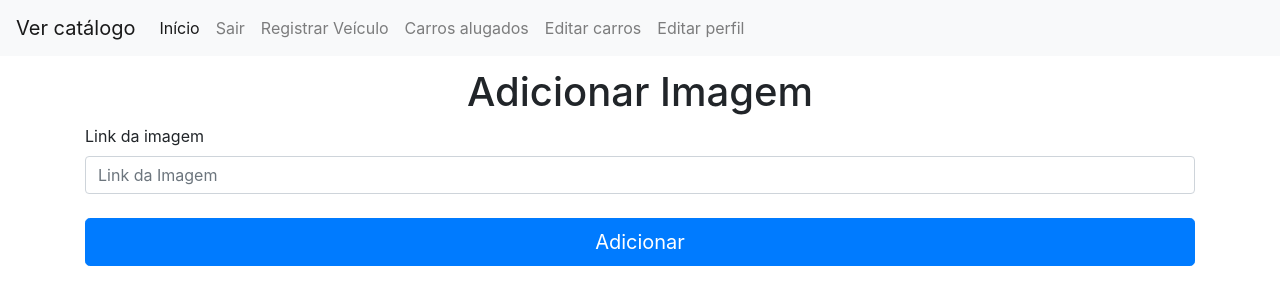
After one commit to HernaniSamuel/Locadora, a Flask app: page /adicionar_imagem/1 in a window 1280 px wide. The commit adds this page. Shown: the top 305 px of the page. Run offline with Flask 3, Linux system fonts and the light colour scheme; a user stored in the database is signed in.

Commit message:
mais imagens e carrossel

```diff
--- a/website/forms.py
+++ b/website/forms.py
@@ -89,7 +89,7 @@ class CarForm(FlaskForm):
      consumo = FloatField(label='Consumo (km/l)', validators=[DataRequired()])
      preco_base = FloatField(label='Preço base', validators=[DataRequired()])
      descricao = StringField(label='Descrição', validators=[Length(max=500)])
-     imagem = StringField(label='Link da imagem')
+
 
      submit = SubmitField(label='Cadastrar!')
 
@@ -102,7 +102,7 @@ class CarEditForm(FlaskForm):
     consumo = FloatField(label='Consumo (km/l)', validators=[DataRequired()])
     preco_base = FloatField(label='Preço base', validators=[DataRequired()])
     descricao = StringField(label='Descrição', validators=[Length(max=500)])
-    imagem = StringField(label='Link da imagem')
+
     submit = SubmitField(label='Editar')
 
 
@@ -116,3 +116,8 @@ class DevolverForm(FlaskForm):
 
 class DeletarForm(FlaskForm):
     submit = SubmitField(label='Deletar')
+
+
+class CarImgForm(FlaskForm):
+    link = StringField(label='Link da imagem', validators=[DataRequired()])
+    submit = SubmitField(label='Adicionar')
--- a/website/routes.py
+++ b/website/routes.py
@@ -1,6 +1,6 @@
-from .models import User, Carro
+from .models import User, Carro, Foto
 from flask import render_template, Blueprint, redirect, url_for, flash
-from .forms import LoginForm, RegisterForm, CarForm, AlugarForm, DevolverForm, CarEditForm, DeletarForm, EditUserForm
+from .forms import LoginForm, RegisterForm, CarForm, AlugarForm, DevolverForm, CarEditForm, DeletarForm, EditUserForm, CarImgForm
 from . import db
 from flask_login import login_user, current_user, logout_user, login_required
 
@@ -77,7 +77,7 @@ def car_register():
                 consumo=form.consumo.data,
                 preco_base=form.preco_base.data,
                 descricao=form.descricao.data,
-                imagem=form.imagem.data
+
             )
             db.session.add(car_to_add)
             db.session.commit()
@@ -123,7 +123,12 @@ def processamento(carro_id):
 @routes.route('/car-info/<carro_id>', methods=['GET', 'POST'])
 def car_info(carro_id):
     carro = Carro.query.get_or_404(carro_id)
-    return render_template('car-info.html', current_user=current_user, carro=carro)
+    imagens = []
+    for imagem in carro.imagem:
+        imagens.append(imagem)
+    imagens_json = [{'id': foto.id, 'link': foto.link} for foto in imagens]
+
+    return render_template('car-info.html', current_user=current_user, carro=carro, imagens=imagens_json)
 
 
 @routes.route('/caros_alugados', methods=['GET', 'POST'])
@@ -172,7 +177,7 @@ def edicao_carro(carro_id):
             carro.consumo=form.consumo.data
             carro.preco_base=form.preco_base.data
             carro.descricao=form.descricao.data
-            carro.imagem=form.imagem.data
+
             db.session.commit()
 
             flash(f'Veículo editado com sucesso!', category='success')
@@ -257,3 +262,26 @@ def delecao_perfil():
     else:
         flash('A conta de superusuário não pode ser apagada!', category='danger')
         return redirect(url_for('routes.home'))
+
+
+@routes.route('/adicionar_imagem/<carro_id>', methods=['GET', 'POST'])
+@login_required
+def adicionar_imagem(carro_id):
+    if current_user.role == 'manager':
+        carro = Carro.query.get_or_404(carro_id)
+        form = CarImgForm()
+        if form.validate_on_submit():
+            imagem = Foto(link=form.link.data, carro=carro.id)
+            db.session.add(imagem)
+            db.session.commit()
+            return redirect(url_for('routes.adicionar_imagem', carro_id=carro_id))
+
+        if form.errors != {}:
+            for err_msg in form.errors.values():
+                flash(f'Erro ao adicionar imagem: {err_msg}', category='danger')
+
+        return render_template('CarImg.html', current_user=current_user, form=form)
+
+    else:
+        flash('Esta página é apenas para administradores!', category='danger')
+        return redirect(url_for('routes.home'))
--- /dev/null
+++ b/website/templates/CarImg.html
@@ -0,0 +1,22 @@
+{% extends 'base.html' %}
+
+{% block title %}Adicionar Imagem{% endblock %}
+
+{% block content %}
+    <div class="container">
+        <form method="post" class="form-register" autocomplete="off">
+            {{ form.hidden_tag() }}
+            <h1>Adicionar Imagem</h1>
+            {{ form.link.label() }}
+            {{ form.link(class='form-control', placeholder='Link da Imagem') }}
+
+            {{ form.submit(class='btn btn-primary btn-lg btn-block') }}
+        </form>
+    </div>
+
+    <style>
+        .form-control { margin-bottom:24px; }
+        .btn btn-primary { margin: auto; }
+        h1 { text-align:center; margin-top:12px; }
+    </style>
+{% endblock %}
--- a/website/templates/car-register.html
+++ b/website/templates/car-register.html
@@ -25,8 +25,6 @@
             {{ form.descricao.label() }}
             {{ form.descricao(class='form-control', placeholder='Qualidades do carro (opcional)') }}
 
-            {{ form.imagem.label() }}
-            {{ form.imagem(class='form-control', placeholder='url da imagem do carro, se tiver...') }}
 
             {{ form.submit(class='btn btn-primary btn-lg btn-block') }}
         </form>
--- a/website/templates/carros_alugados.html
+++ b/website/templates/carros_alugados.html
@@ -9,7 +9,6 @@
             {% for carro in carros %}
                 <div class="product-container">
                     <h3>{{ carro.nome }}</h3>
-                    <img src="{{ carro.imagem }}" />
                     <p>{{ carro.descricao }}</p>
 
                     <div class="buttons">
--- a/website/templates/catalogo.html
+++ b/website/templates/catalogo.html
@@ -5,10 +5,7 @@
     <div class="products-container">
         {% for carro in carros %}
         <div class="product-container">
-            {% if carro.imagem == None %}
-                <img src="https://img.freepik.com/fotos-premium/carro-coberto-com-vail_700248-7997.jpg" alt="Carro sem imagem"/>
-            {% endif %}
-            <img src="{{ carro.imagem }}"/>
+            {% if carro.imagem[0] %}<img src="{{ carro.imagem[0].link }}" alt="imagem do carro"/>{% endif %}
             <h3>{{ carro.nome }}</h3>
             <p>{{ carro.descricao }}</p>
             <p>Preço base: R${{ carro.preco_base }}</p>
--- a/website/templates/edicao.html
+++ b/website/templates/edicao.html
@@ -7,6 +7,7 @@
         {% for carro in carros %}
         <div class="product-container">
             <h3>{{ carro.nome }}</h3>
+            {% if carro.imagem[0] %}<img src="{{ carro.imagem[0].link }}" alt="imagem do carro"/>{% endif %}
             <p>Marca: {{ carro.marca }}</p>
             <p>Ano: {{ carro.ano_fabricacao }}</p>
             <p>Consumo (km/l): {{ carro.consumo }}</p>
@@ -14,6 +15,8 @@
             <div class="buttons">
                 <a class="btn btn-outline btn-danger" href="{{ url_for('routes.delecao_carro', carro_id=carro.id) }}">Deletar</a>
                 <a class="btn btn-outline btn-info" href="{{ url_for('routes.edicao_carro', carro_id=carro.id) }}">Editar</a>
+                <a class="btn btn-outline btn-info" href="{{ url_for('routes.adicionar_imagem', carro_id=carro.id) }}">Adicionar imagem</a>
+                <a class="btn btn-outline btn-info" href="{{ url_for('routes.adicionar_imagem', carro_id=carro.id) }}">Adicionar imagem</a>
             </div>
         </div>
         {% endfor %}
--- a/website/templates/edicao_carro.html
+++ b/website/templates/edicao_carro.html
@@ -25,8 +25,6 @@
             {{ form.descricao.label() }}
             {{ form.descricao(class='form-control', placeholder='Qualidades do carro (opcional)') }}
 
-            {{ form.imagem.label() }}
-            {{ form.imagem(class='form-control', placeholder='url da imagem do carro, se tiver...') }}
 
             {{ form.submit(class='btn btn-primary btn-lg btn-block') }}
         </form>
```
Also changed, not shown: website/models.py (+7 -1 lines), website/templates/car-info.html (+32 -1 lines), instance/concessionaria.db.
